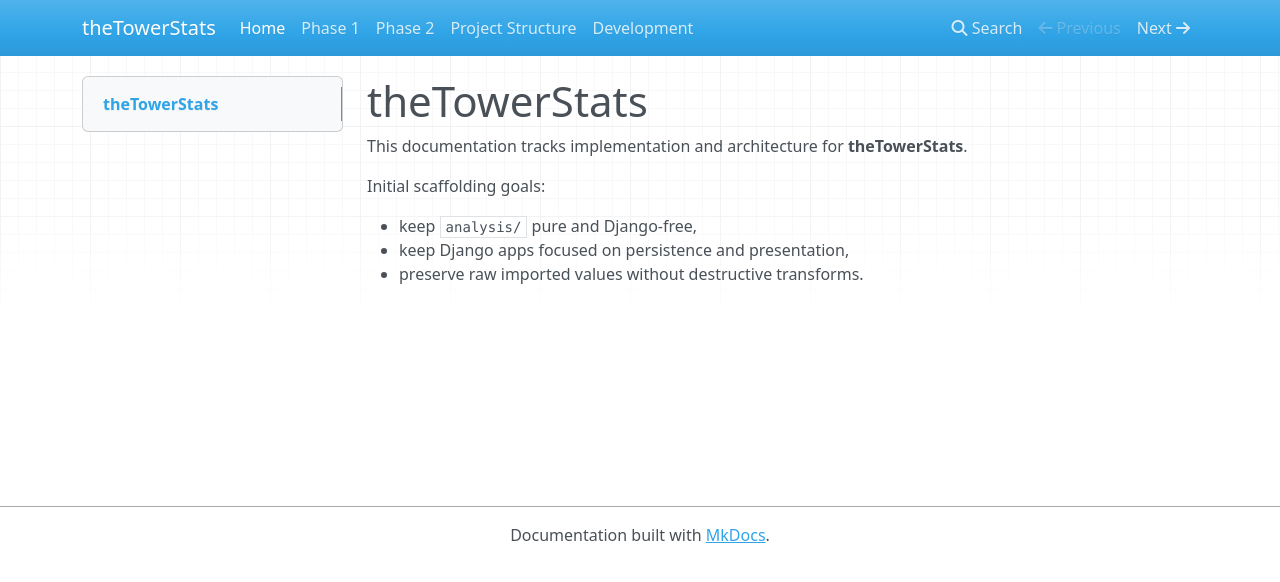
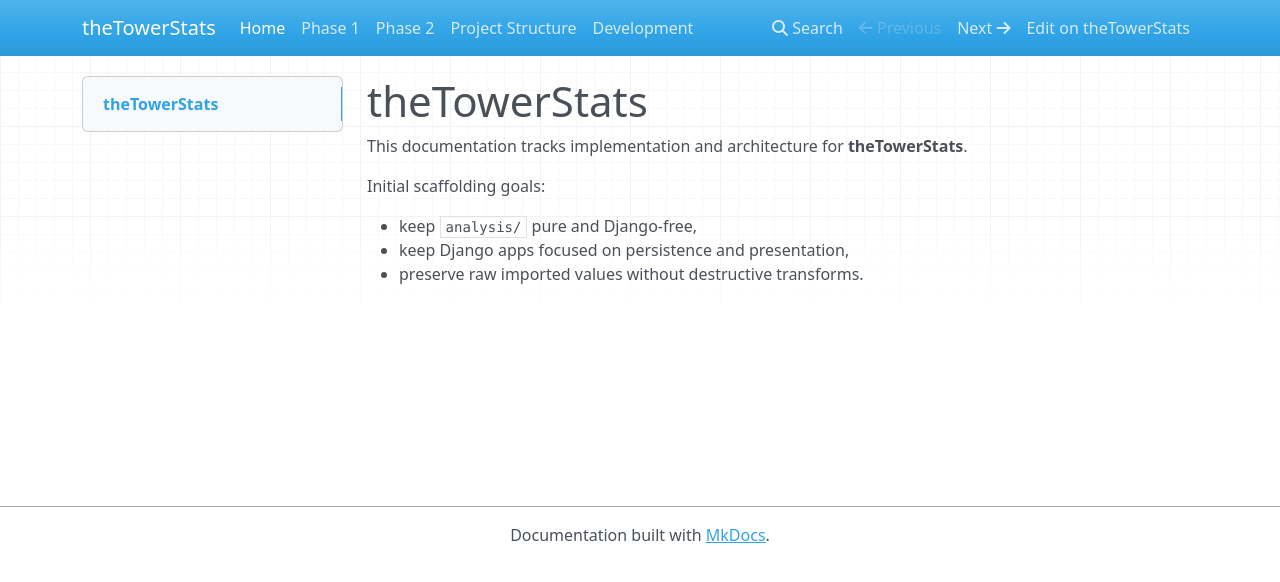
Before and after one commit to mahbam42/theTowerStats, an MkDocs documentation site: the page built from docs/index.md, in a window 1280 px wide. Shown: the top 582 px of the page. Built offline with MkDocs 1.6.1, drawn with Linux system fonts in a browser that asks for light colours; nearby versions of some CDN libraries; some of the changed lines change nothing that is shown.

Commit message:
fixed mkdocs.yml

```diff
--- a/mkdocs.yml
+++ b/mkdocs.yml
@@ -1,5 +1,11 @@
 site_name: theTowerStats
+
+dev_addr: 127.0.0.1:8002
 docs_dir: docs
+
+repo_url: https://github.com/mahbam42/theTowerStats
+repo_name: theTowerStats
+
 nav:
   - Home: index.md
   - Phase 1: phase1.md
```
